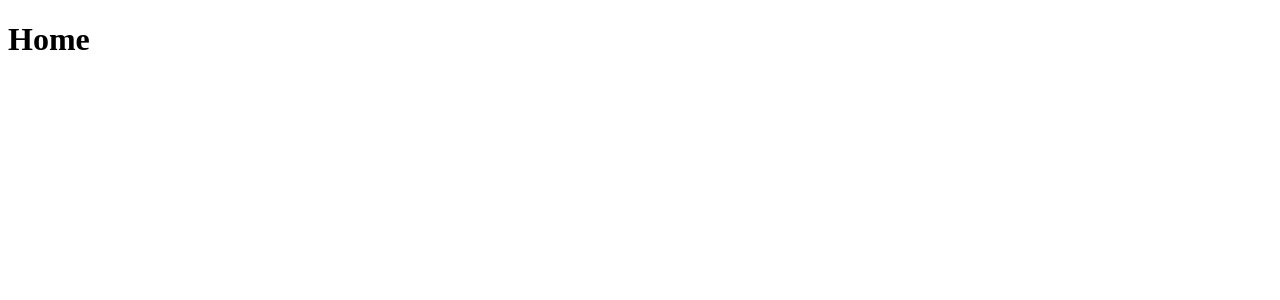
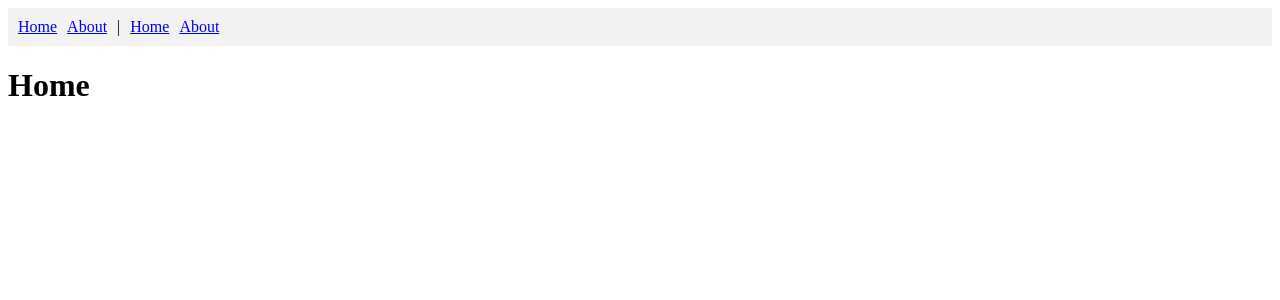
Before and after one commit to Lordfroze/webreaktifvue3, a Vue app in the folder vue-router-learn/: page / in a window 1280 px wide. Shown: the top 300 px of the page. Built offline with nearby package versions, Linux system fonts and the light colour scheme.

Commit message:
Menggunakan Routerlink Untuk Berpindah Halaman

```diff
--- a/vue-router-learn/src/App.vue
+++ b/vue-router-learn/src/App.vue
@@ -1,7 +1,12 @@
 <script setup>
-import {RouterView} from 'vue-router';
+import { RouterView } from 'vue-router';
+import Nav from './component/Nav.vue';
+
 </script>
 
 <template>
- <RouterView />
+  <Nav />
+  <main>
+    <RouterView />
+  </main>
 </template>
--- /dev/null
+++ b/vue-router-learn/src/component/Nav.vue
@@ -0,0 +1,24 @@
+<script setup>
+import {RouterLink} from 'vue-router'; // import RouterLink dari vue-router
+</script>
+
+<template>
+    <div>
+        <a href="/">Home</a>
+        <a href="/about">About</a>
+        |
+        <RouterLink to="/">Home</RouterLink>  <!-- RouterLink ke halaman Home -->
+        <RouterLink to="/about">About</RouterLink>
+
+    </div>
+</template>
+
+<style scoped>
+div {
+    display: flex;
+    justify-content: left;
+    padding: 10px;
+    gap: 10px;
+    background-color: #f2f2f2;
+}
+</style>
--- a/vue-router-learn/src/router/index.js
+++ b/vue-router-learn/src/router/index.js
@@ -1,12 +1,12 @@
-import { createRouter, createWebHistory } from 'vue-router';
+import { createRouter, createWebHistory } from 'vue-router'; // mengimport createRouter dan createWebHistory dari vue-router
 
-const router = createRouter({
-    history: createWebHistory(import.meta.env.BASE_URL),
+const router = createRouter({ // membuat router
+    history: createWebHistory(import.meta.env.BASE_URL), // membuat history router menggunakan createWebHistory
     routes: [
         {
-            path: "/",
+            path: "/", // path untuk halaman home
             name: "home",
-            component: () => import("../views/Home.vue"),
+            component: () => import("../views/Home.vue"), // mengimport component Home.vue
         },
 
         {
@@ -17,4 +17,4 @@ const router = createRouter({
     ]
 });
 
-export default router;
+export default router; // export router
```
